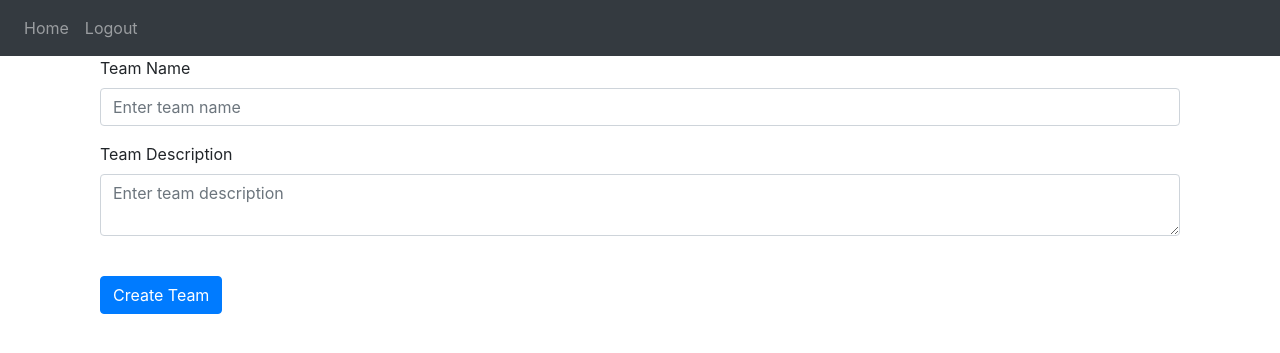
After one commit to Hwodza/EventFlow2, a Flask app: page /create_team in a window 1280 px wide. The commit adds this page. Shown: the top 353 px of the page. Run offline with Flask 3, Linux system fonts and the light colour scheme; the visitor is signed in with stand-in values (Sample User, id 1); some libraries are stand-ins or nearby versions.

Commit message:
Added create team function

```diff
--- a/main.py
+++ b/main.py
@@ -17,7 +17,7 @@ app.config['SECRET_KEY'] = 'hjshjhdjah kjshkjdhjs'
 app.config['MYSQL_HOST'] = 'localhost'
 app.config['MYSQL_USER'] = 'root'
 app.config['MYSQL_PASSWORD'] = ''
-app.config['MYSQL_DB'] = 'EventFlowDB'
+app.config['MYSQL_DB'] = 'eventflowdb'
 db = MySQL(app)
 
 
@@ -70,16 +70,44 @@ def team(team_id):
     return render_template("team.html", team=fetchdata[0], members=fetchdata2, member=member, admin=admin, events=fetchdata3)
 
 
-@app.route('/teams')
+@app.route('/teams', methods=['GET', 'POST'])
 def teams():
     if 'user_id' not in session:
         flash('Please Log in First!', category='error')
         return redirect(url_for('login'))
+
+    if request.method == 'POST':
+        data = request.form
+        print(data)
+        cur = db.connection.cursor()
+        cur.execute("INSERT INTO comprised (team_id, user_id, role) VALUES (%s, %s, %s)", (data['team_id'], session['user_id'], 'member'))
+        cur.connection.commit()
+        return redirect(url_for('team', team_id=data['team_id']))
     cur = db.connection.cursor()
     cur.execute("SELECT * FROM team")
     fetchdata = cur.fetchall()
     cur.close()
     return render_template("teams.html", teams=fetchdata)
+
+
+@app.route('/create_team', methods=['GET', 'POST'])
+def create_team():
+    if 'user_id' not in session:
+        flash('Please Log in First!', category='error')
+        return redirect(url_for('login'))
+    if request.method == 'POST':
+        data = request.form
+        cur = db.connection.cursor()
+        cur.execute("SELECT MAX(cast(team_id as unsigned)) FROM team")
+        fetchdata = cur.fetchall()
+        cur.close()
+        team_id = int(fetchdata[0][0]) + 1
+        cur = db.connection.cursor()
+        cur.execute("INSERT INTO team (team_id, team_name, description) VALUES (%s, %s, %s)", (team_id, data['team_name'], data['team_description'],))
+        cur.execute("INSERT INTO comprised (team_id, user_id, role) VALUES (%s, %s, %s)", (team_id, session['user_id'], 'admin'))
+        cur.connection.commit()
+        return redirect(url_for('team', team_id=team_id))
+    return render_template("create_team.html")
 
 
 @app.route('/create_event/<team_id>', methods=['GET', 'POST'])
--- /dev/null
+++ b/templates/create_team.html
@@ -0,0 +1,16 @@
+{% extends "base.html" %} {% block title %}Home{% endblock %} {% block content %}
+<div class="container-fluid">
+    <form method="POST">
+        <div class="form-group">
+            <label for="team_name">Team Name</label>
+            <input type="text" class="form-control" id="team_name" name="team_name" placeholder="Enter team name" />
+        </div>
+        <div class="form-group">
+            <label for="team_description">Team Description</label>
+            <textarea class="form-control" id="team_description" name="team_description" placeholder="Enter team description"></textarea>
+        </div>
+        <br>
+        <button type="submit" class="btn btn-primary">Create Team</button>
+    </form>
+</div>
+{% endblock%}
```
Also changed, not shown: templates/teams.html (+11 -1 lines).
